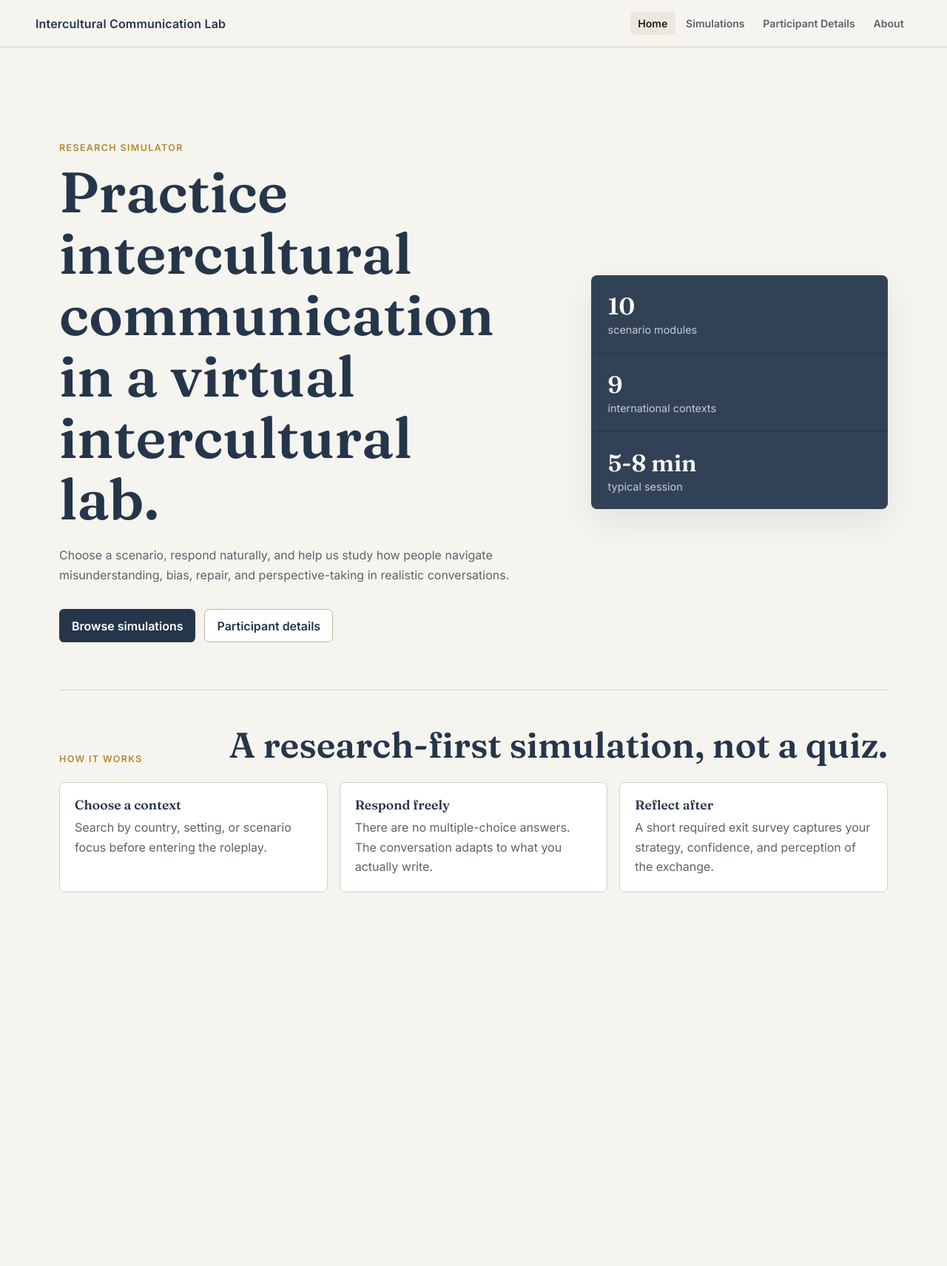
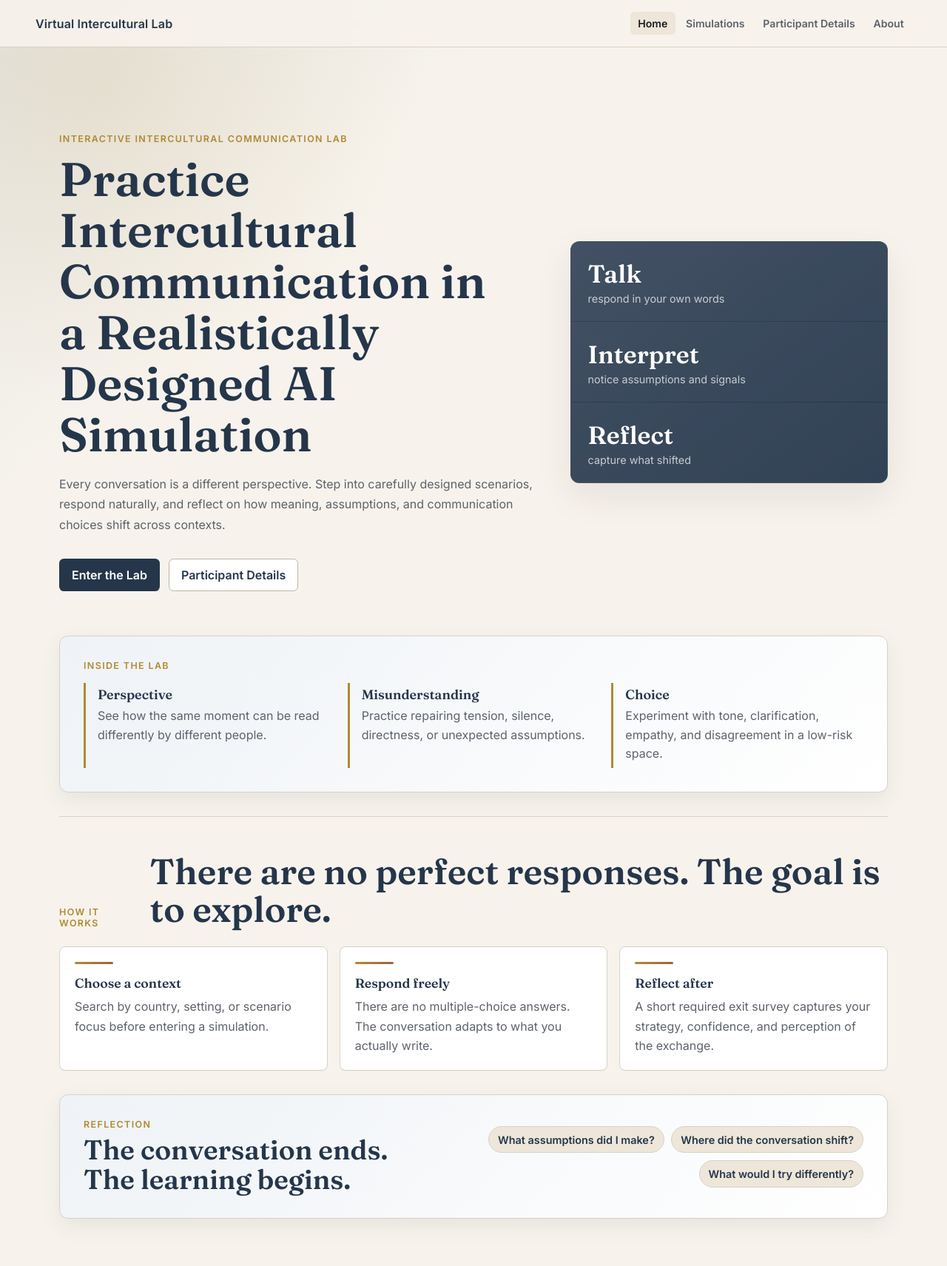
Before and after one commit to gauridayal/intercult-sim, a Flask app: page / in a window 1280 px wide. Shown: the whole page at 74% size. Before the commit the page ends 1206 px from the top, so only its background shows below. Run offline with Flask 3, Linux system fonts and the light colour scheme.

Commit message:
Refine lab copy and navigation design

```diff
--- a/static/app.js
+++ b/static/app.js
@@ -121,7 +121,7 @@
       el("button", {
         class: "brand",
         type: "button",
-        text: "Intercultural Communication Lab",
+        text: "Virtual Intercultural Lab",
         onclick: () => go("home"),
       }),
       el("nav", { class: "site-nav", "aria-label": "Main navigation" }, [
@@ -179,22 +179,32 @@
     main.appendChild(
       el("section", { class: "hero" }, [
         el("div", { class: "hero-copy" }, [
-          el("p", { class: "eyebrow", text: "Research simulator" }),
-          el("h1", { text: "Practice intercultural communication in a virtual intercultural lab." }),
+          el("p", { class: "eyebrow", text: "Interactive intercultural communication lab" }),
+          el("h1", { text: "Practice Intercultural Communication in a Realistically Designed AI Simulation" }),
           el("p", {
             class: "hero-text",
             text:
-              "Choose a scenario, respond naturally, and help us study how people navigate misunderstanding, bias, repair, and perspective-taking in realistic conversations.",
+              "Every conversation is a different perspective. Step into carefully designed scenarios, respond naturally, and reflect on how meaning, assumptions, and communication choices shift across contexts.",
           }),
           el("div", { class: "hero-actions" }, [
-            el("button", { class: "primary-btn", type: "button", text: "Browse simulations", onclick: () => go("simulations") }),
-            el("button", { class: "secondary-btn", type: "button", text: "Participant details", onclick: () => go("intake") }),
+            el("button", { class: "primary-btn", type: "button", text: "Enter the Lab", onclick: () => go("simulations") }),
+            el("button", { class: "secondary-btn", type: "button", text: "Participant Details", onclick: () => go("intake") }),
           ]),
         ]),
         el("div", { class: "hero-panel" }, [
-          stat("10", "scenario modules"),
-          stat("9", "international contexts"),
-          stat("5-8 min", "typical session"),
+          stat("Talk", "respond in your own words"),
+          stat("Interpret", "notice assumptions and signals"),
+          stat("Reflect", "capture what shifted"),
+        ]),
+      ])
+    );
+    main.appendChild(
+      el("section", { class: "spotlight-band" }, [
+        el("p", { class: "eyebrow", text: "Inside the lab" }),
+        el("div", { class: "spotlight-grid" }, [
+          spotlight("Perspective", "See how the same moment can be read differently by different people."),
+          spotlight("Misunderstanding", "Practice repairing tension, silence, directness, or unexpected assumptions."),
+          spotlight("Choice", "Experiment with tone, clarification, empathy, and disagreement in a low-risk space."),
         ]),
       ])
     );
@@ -202,12 +212,25 @@
       el("section", { class: "content-band" }, [
         el("div", { class: "section-heading" }, [
           el("p", { class: "eyebrow", text: "How it works" }),
-          el("h2", { text: "A research-first simulation, not a quiz." }),
+          el("h2", { text: "There are no perfect responses. The goal is to explore." }),
         ]),
         el("div", { class: "feature-grid" }, [
-          feature("Choose a context", "Search by country, setting, or scenario focus before entering the roleplay."),
+          feature("Choose a context", "Search by country, setting, or scenario focus before entering a simulation."),
           feature("Respond freely", "There are no multiple-choice answers. The conversation adapts to what you actually write."),
           feature("Reflect after", "A short required exit survey captures your strategy, confidence, and perception of the exchange."),
+        ]),
+      ])
+    );
+    main.appendChild(
+      el("section", { class: "reflection-band" }, [
+        el("div", {}, [
+          el("p", { class: "eyebrow", text: "Reflection" }),
+          el("h2", { text: "The conversation ends. The learning begins." }),
+        ]),
+        el("div", { class: "prompt-list" }, [
+          el("span", { text: "What assumptions did I make?" }),
+          el("span", { text: "Where did the conversation shift?" }),
+          el("span", { text: "What would I try differently?" }),
         ]),
       ])
     );
@@ -222,19 +245,24 @@
     return el("article", { class: "feature" }, [el("h3", { text: title }), el("p", { text: body })]);
   }
 
+  function spotlight(title, body) {
+    return el("article", { class: "spotlight-card" }, [el("h2", { text: title }), el("p", { text: body })]);
+  }
+
   function renderAbout() {
     return el("main", { class: "page narrow-page" }, [
+      backButton("Back", () => go("home")),
       el("p", { class: "eyebrow", text: "About the study" }),
       el("h1", { class: "page-title", text: "What this simulator records" }),
       el("p", {
         class: "page-intro",
         text:
-          "Each session stores the transcript, basic participant details, your exit survey, and a model-generated analysis of the roleplay. Your email or assigned ID is used to group repeated sessions by the same participant.",
+          "Each session keeps the transcript, basic participant details, your exit survey, and a model-generated analysis for research review. Your email or assigned ID is used only to group repeated sessions by the same participant.",
       }),
       el("div", { class: "info-list" }, [
         infoRow("Participant control", "You may use an email or assigned ID number, depending on how your study group is organized."),
         infoRow("Scenario design", "Every scene places an Indian participant character in a specific cross-cultural or intra-cultural communication challenge."),
-        infoRow("Data storage", "Finished sessions are saved to the configured private GitHub data repository for later analysis."),
+        infoRow("Data storage", "Finished sessions are kept privately and safely for later research analysis. They are not shown to other participants, and they are used only to understand communication patterns across sessions."),
       ]),
     ]);
   }
@@ -245,6 +273,7 @@
 
   function renderSimulations() {
     const main = el("main", { class: "page catalogue-page" });
+    main.appendChild(backButton("Back", () => go("home")));
     main.appendChild(
       el("div", { class: "section-heading catalogue-heading" }, [
         el("div", {}, [
@@ -356,6 +385,7 @@
 
   function renderIntake() {
     const main = el("main", { class: "page narrow-page" });
+    main.appendChild(backButton("Back", () => go(state.selected ? "simulations" : "home")));
     main.appendChild(el("p", { class: "eyebrow", text: "Participant record" }));
     main.appendChild(el("h1", { class: "page-title", text: "Before the simulation" }));
     main.appendChild(
@@ -424,11 +454,15 @@
     return el("label", { class: "field-label", text: label }, [control]);
   }
 
+  function backButton(label, onClick) {
+    return el("button", { class: "back-btn", type: "button", text: `← ${label}`, onclick: onClick });
+  }
+
   function renderBriefing() {
     const scenario = state.selected;
     const meta = metaFor(scenario);
     return el("main", { class: "page narrow-page" }, [
-      el("button", { class: "text-btn", type: "button", text: "< All simulations", onclick: () => go("simulations") }),
+      backButton("All simulations", () => go("simulations")),
       el("p", { class: "eyebrow spaced", text: meta.theme }),
       el("h1", { class: "page-title", text: scenario.title }),
       el("p", { class: "scenario-location", text: scenario.location }),
--- a/static/styles.css
+++ b/static/styles.css
@@ -1,17 +1,21 @@
 :root {
-  --bg: #f6f4ef;
+  --bg: #f7f3ec;
   --surface: #ffffff;
-  --surface-muted: #ece7dc;
+  --surface-muted: #ede6d9;
+  --surface-tint: #f2ebe0;
   --ink: #181a1f;
   --ink-muted: #5d626b;
   --line: #d8d2c5;
   --line-strong: #bdb5a5;
   --navy: #25364b;
   --blue: #2f5f8f;
+  --lavender: #6d6385;
   --green: #3f6f5f;
   --gold: #b08a32;
+  --copper: #a45f3d;
   --red: #9f4b45;
   --shadow: 0 18px 48px rgba(24, 26, 31, 0.08);
+  --soft-shadow: 0 10px 28px rgba(37, 54, 75, 0.08);
 }
 
 * {
@@ -25,7 +29,10 @@ body {
 
 body {
   margin: 0;
-  background: var(--bg);
+  background:
+    radial-gradient(circle at 10% 6%, rgba(176, 138, 50, 0.13), transparent 28rem),
+    linear-gradient(135deg, rgba(47, 95, 143, 0.08), transparent 32rem),
+    var(--bg);
   color: var(--ink);
   font-family: Inter, system-ui, sans-serif;
   -webkit-font-smoothing: antialiased;
@@ -76,7 +83,7 @@ h3 {
   justify-content: space-between;
   gap: 1rem;
   padding: 1rem clamp(1rem, 4vw, 3rem);
-  background: rgba(246, 244, 239, 0.95);
+  background: rgba(247, 243, 236, 0.93);
   border-bottom: 1px solid var(--line);
   backdrop-filter: blur(12px);
 }
@@ -93,7 +100,7 @@ h3 {
 
 .brand {
   color: var(--navy);
-  font-weight: 700;
+  font-weight: 800;
   letter-spacing: 0.01em;
 }
 
@@ -122,7 +129,7 @@ h3 {
 .page {
   width: min(1120px, calc(100% - 2rem));
   margin: 0 auto;
-  padding: clamp(2rem, 5vw, 4.5rem) 0 4rem;
+  padding: clamp(1.4rem, 4vw, 3.5rem) 0 4rem;
 }
 
 .narrow-page {
@@ -131,10 +138,11 @@ h3 {
 
 .hero {
   display: grid;
-  grid-template-columns: minmax(0, 1.25fr) minmax(18rem, 0.75fr);
-  gap: clamp(1.5rem, 4vw, 4rem);
+  grid-template-columns: minmax(0, 1.2fr) minmax(18rem, 0.8fr);
+  gap: clamp(1.5rem, 4vw, 3rem);
   align-items: stretch;
-  padding: clamp(2rem, 5vw, 4rem) 0;
+  min-height: min(620px, calc(100vh - 8rem));
+  padding: clamp(2rem, 5vw, 4rem) 0 3rem;
 }
 
 .hero-copy {
@@ -157,10 +165,10 @@ h3 {
 
 .hero h1 {
   color: var(--navy);
-  font-size: clamp(2.4rem, 6vw, 5rem);
+  font-size: clamp(2.2rem, 5vw, 4.55rem);
   letter-spacing: 0;
   margin-top: 0.75rem;
-  max-width: 12ch;
+  max-width: 14ch;
 }
 
 .hero-text,
@@ -222,8 +235,11 @@ h3 {
 
 .hero-panel {
   align-self: center;
-  background: var(--navy);
-  border-radius: 0.5rem;
+  background:
+    linear-gradient(145deg, rgba(255, 255, 255, 0.08), transparent),
+    var(--navy);
+  border: 1px solid rgba(255, 255, 255, 0.1);
+  border-radius: 0.75rem;
   box-shadow: var(--shadow);
   color: white;
   display: grid;
@@ -241,7 +257,7 @@ h3 {
 
 .stat strong {
   font-family: Fraunces, Georgia, serif;
-  font-size: 2rem;
+  font-size: 2.1rem;
 }
 
 .stat span {
@@ -252,6 +268,42 @@ h3 {
 .content-band {
   border-top: 1px solid var(--line);
   padding-top: 2.5rem;
+  margin-top: 2rem;
+}
+
+.spotlight-band,
+.reflection-band {
+  background:
+    linear-gradient(135deg, rgba(47, 95, 143, 0.08), transparent),
+    var(--surface);
+  border: 1px solid var(--line);
+  border-radius: 0.75rem;
+  box-shadow: var(--soft-shadow);
+  margin-top: 0.75rem;
+  padding: clamp(1.25rem, 3vw, 2rem);
+}
+
+.spotlight-grid {
+  display: grid;
+  grid-template-columns: repeat(3, minmax(0, 1fr));
+  gap: 1rem;
+  margin-top: 1rem;
+}
+
+.spotlight-card {
+  border-left: 3px solid var(--gold);
+  padding: 0.35rem 0 0.35rem 1rem;
+}
+
+.spotlight-card h2 {
+  color: var(--navy);
+  font-size: 1.12rem;
+}
+
+.spotlight-card p {
+  color: var(--ink-muted);
+  line-height: 1.6;
+  margin-top: 0.45rem;
 }
 
 .section-heading {
@@ -287,10 +339,25 @@ h3 {
   background: var(--surface);
   border: 1px solid var(--line);
   border-radius: 0.5rem;
+  box-shadow: 0 1px 0 rgba(37, 54, 75, 0.03);
 }
 
 .feature {
+  position: relative;
   padding: 1.25rem;
+  overflow: hidden;
+}
+
+.feature::before,
+.info-row::before,
+.scenario-card::before {
+  content: "";
+  display: block;
+  height: 3px;
+  width: 3.25rem;
+  background: linear-gradient(90deg, var(--gold), var(--copper));
+  border-radius: 999px;
+  margin-bottom: 1rem;
 }
 
 .feature h3,
@@ -668,6 +765,37 @@ h3 {
   line-height: 1.55;
 }
 
+.reflection-band {
+  align-items: center;
+  display: grid;
+  grid-template-columns: minmax(0, 0.8fr) minmax(16rem, 1.2fr);
+  gap: 1.5rem;
+  margin-top: 2rem;
+}
+
+.reflection-band h2 {
+  color: var(--navy);
+  font-size: clamp(1.45rem, 3vw, 2.3rem);
+  margin-top: 0.45rem;
+}
+
+.prompt-list {
+  display: flex;
+  flex-wrap: wrap;
+  gap: 0.6rem;
+  justify-content: flex-end;
+}
+
+.prompt-list span {
+  background: var(--surface-muted);
+  border: 1px solid var(--line);
+  border-radius: 999px;
+  color: var(--navy);
+  font-size: 0.9rem;
+  font-weight: 700;
+  padding: 0.55rem 0.75rem;
+}
+
 @media (max-width: 820px) {
   .site-header,
   .section-heading,
```
Also changed, not shown: other parts of static/styles.css (+46 -5 lines).
